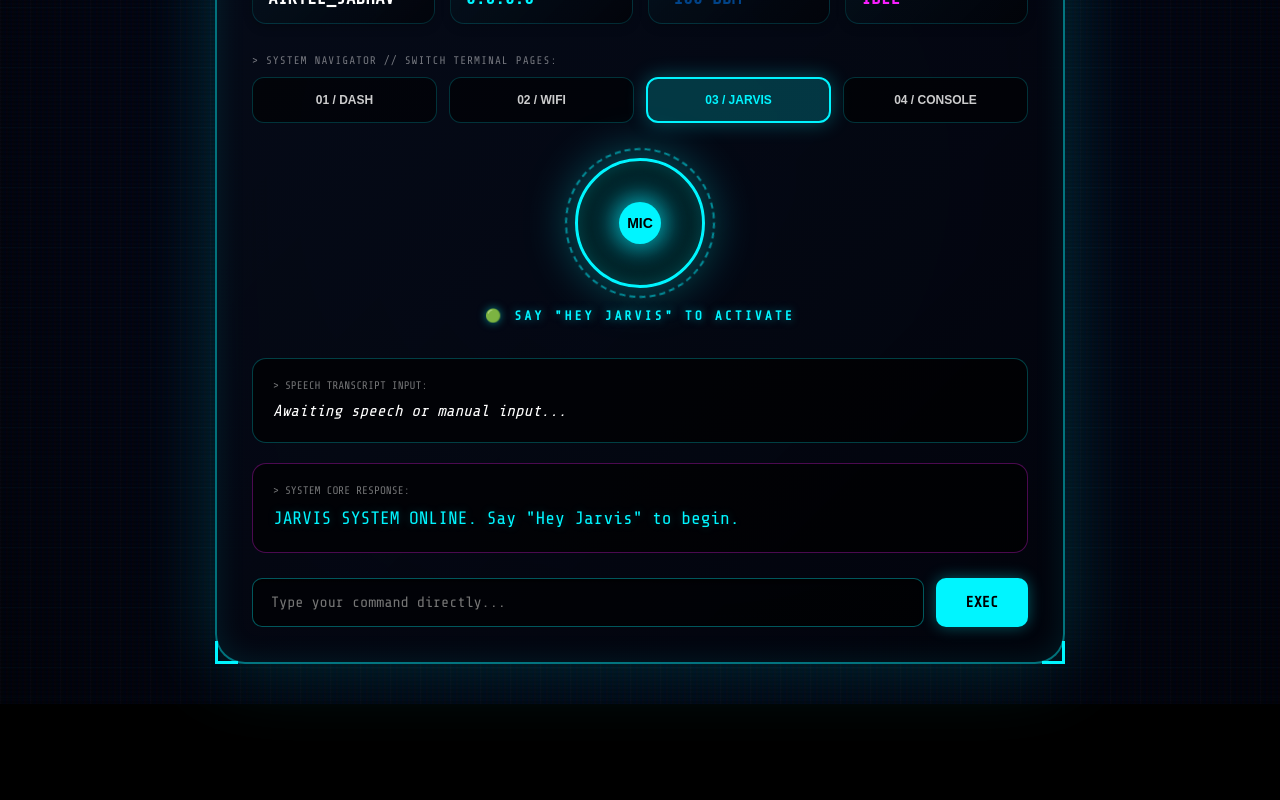
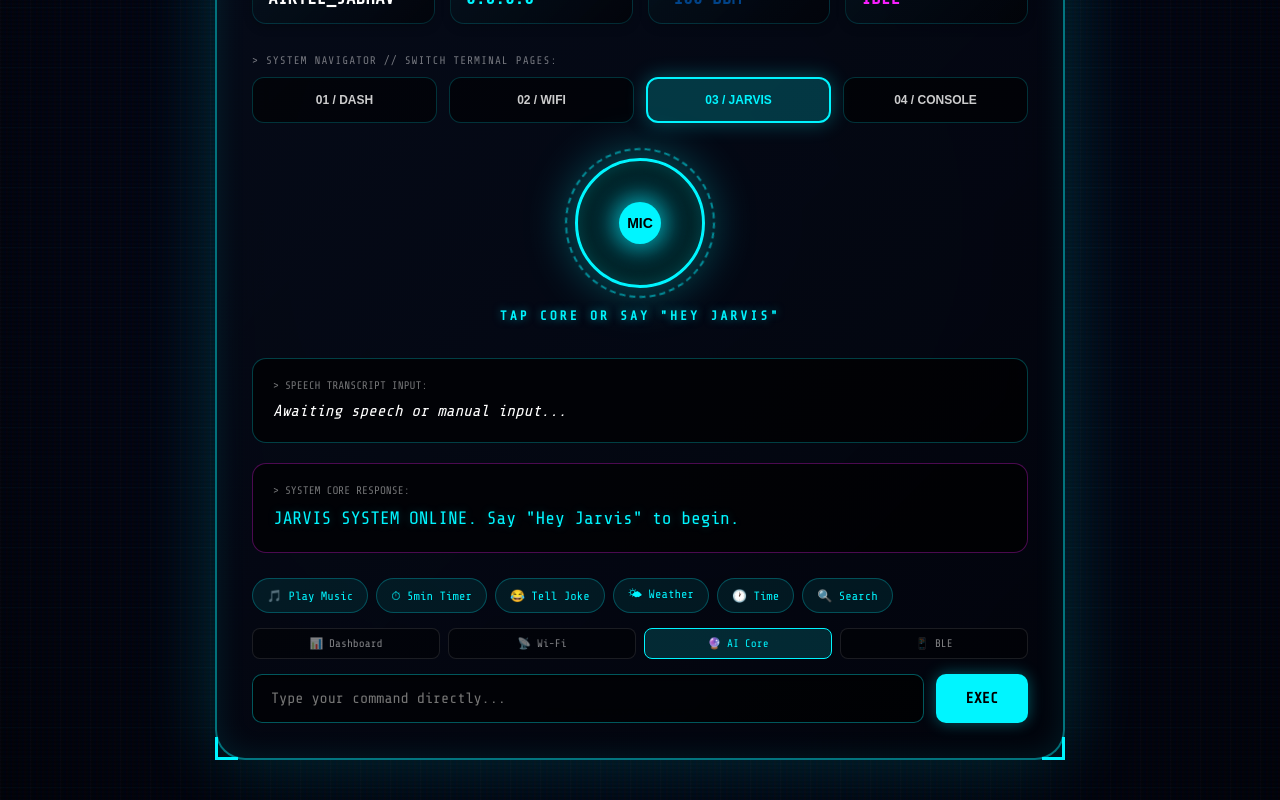
Before and after one commit to birdhut69/jarvis-cyberdeck, a Next.js app in the folder web_app/: page / in a window 1280 px wide. Shown: the part 353-1153 px from the top of the page. Before the commit the page ends 1057 px from the top, so only its background shows below. Built offline with nearby package versions, Linux system fonts and the light colour scheme.

Commit message:
Fix wake word: single continuous recognition, add quick actions, TFT page nav, chat history

```diff
--- a/web_app/app/page.js
+++ b/web_app/app/page.js
@@ -9,14 +9,16 @@
   const [isListening, setIsListening] = useState(false);
   const [textModeInput, setTextModeInput] = useState('');
   const [wakeWordActive, setWakeWordActive] = useState(false);
-  const wakeRecRef = useRef(null);
+  const [chatHistory, setChatHistory] = useState([]);
   const pendingActionRef = useRef(null);
+  const isProcessingRef = useRef(false);
+  const wakeDetectedRef = useRef(false);
 
   // Wi-Fi Sync Telemetry
   const [espIP, setEspIP] = useState('0.0.0.0');
   const [espRSSI, setEspRSSI] = useState('Offline');
   const [espState, setEspState] = useState('Idle');
-  const [currentPage, setCurrentPage] = useState(2); // Jarvis AI Page
+  const [currentPage, setCurrentPage] = useState(2);
 
   // Web Bluetooth (BLE) State
   const [bleDevice, setBleDevice] = useState(null);
@@ -49,139 +51,125 @@
         audioCtxRef.current = new (window.AudioContext || window.webkitAudioContext)();
       }
       const ctx = audioCtxRef.current;
-      if (ctx.state === 'suspended') {
-        ctx.resume();
-      }
-
+      if (ctx.state === 'suspended') ctx.resume();
       const osc = ctx.createOscillator();
       const gain = ctx.createGain();
       osc.connect(gain);
       gain.connect(ctx.destination);
-
       const now = ctx.currentTime;
-
       if (type === 'click') {
-        osc.type = 'sine';
-        osc.frequency.setValueAtTime(1200, now);
+        osc.type = 'sine'; osc.frequency.setValueAtTime(1200, now);
         osc.frequency.exponentialRampToValueAtTime(600, now + 0.08);
-        gain.gain.setValueAtTime(0.08, now);
-        gain.gain.exponentialRampToValueAtTime(0.001, now + 0.08);
-        osc.start(now);
-        osc.stop(now + 0.08);
+        gain.gain.setValueAtTime(0.08, now); gain.gain.exponentialRampToValueAtTime(0.001, now + 0.08);
+        osc.start(now); osc.stop(now + 0.08);
+      } else if (type === 'boot') {
+        osc.type = 'triangle'; osc.frequency.setValueAtTime(150, now);
+        osc.frequency.exponentialRampToValueAtTime(600, now + 0.35);
+        gain.gain.setValueAtTime(0.12, now); gain.gain.exponentialRampToValueAtTime(0.001, now + 0.35);
+        osc.start(now); osc.stop(now + 0.35);
+      } else if (type === 'success') {
+        osc.type = 'sine'; osc.frequency.setValueAtTime(523.25, now);
+        osc.frequency.setValueAtTime(659.25, now + 0.1);
+        gain.gain.setValueAtTime(0.06, now); gain.gain.exponentialRampToValueAtTime(0.001, now + 0.3);
+        osc.start(now); osc.stop(now + 0.3);
+      } else if (type === 'listening') {
+        osc.type = 'sine'; osc.frequency.setValueAtTime(880, now);
+        osc.frequency.exponentialRampToValueAtTime(1200, now + 0.15);
+        gain.gain.setValueAtTime(0.06, now); gain.gain.exponentialRampToValueAtTime(0.001, now + 0.15);
+        osc.start(now); osc.stop(now + 0.15);
       }
-      else if (type === 'boot') {
-        osc.type = 'triangle';
-        osc.frequency.setValueAtTime(150, now);
-        osc.frequency.exponentialRampToValueAtTime(600, now + 0.35);
-        gain.gain.setValueAtTime(0.12, now);
-        gain.gain.exponentialRampToValueAtTime(0.001, now + 0.35);
-        osc.start(now);
-        osc.stop(now + 0.35);
-      }
-      else if (type === 'success') {
-        // Futuristic double chime
-        osc.type = 'sine';
-        osc.frequency.setValueAtTime(523.25, now); // C5
-        osc.frequency.setValueAtTime(659.25, now + 0.1); // E5
-        gain.gain.setValueAtTime(0.06, now);
-        gain.gain.setValueAtTime(0.06, now + 0.1);
-        gain.gain.exponentialRampToValueAtTime(0.001, now + 0.3);
-        osc.start(now);
-        osc.stop(now + 0.3);
-      }
-      else if (type === 'listening') {
-        osc.type = 'sine';
-        osc.frequency.setValueAtTime(880, now); // A5
-        osc.frequency.exponentialRampToValueAtTime(1200, now + 0.15);
-        gain.gain.setValueAtTime(0.06, now);
-        gain.gain.exponentialRampToValueAtTime(0.001, now + 0.15);
-        osc.start(now);
-        osc.stop(now + 0.15);
-      }
-    } catch (e) {
-      console.warn("AudioContext block:", e);
-    }
+    } catch (e) {}
   };
 
-  // ── Speech Engines & Wake Word ─────────────────────────────────
+  // ── Single Continuous Speech Recognition (Wake Word + Command) ──
   useEffect(() => {
     playSoundEffect('boot');
 
     if (typeof window !== 'undefined') {
-      const SpeechRecognition = window.SpeechRecognition || window.webkitSpeechRecognition;
-      if (SpeechRecognition) {
-        // Command recognition (single shot for actual commands)
-        const rec = new SpeechRecognition();
-        rec.continuous = false;
+      const SR = window.SpeechRecognition || window.webkitSpeechRecognition;
+      if (SR) {
+        const rec = new SR();
+        rec.continuous = true;
         rec.interimResults = false;
         rec.lang = 'en-US';
 
         rec.onstart = () => {
-          setIsListening(true);
-          updateServerStatus('thinking', 'JARVIS CORE PROCESSING...');
+          setWakeWordActive(true);
         };
-        rec.onresult = async (event) => {
-          const text = event.results[0][0].transcript;
-          setTranscript(text);
-          await handleSendToGemini(text);
+
+        rec.onresult = (event) => {
+          // Get the latest final result
+          const last = event.results[event.results.length - 1];
+          if (!last.isFinal) return;
+          const text = last[0].transcript.trim().toLowerCase();
+
+          // Skip if already processing a command
+          if (isProcessingRef.current) return;
+
+          // Check for wake word
+          const hasWake = text.includes('jarvis') || text.includes('jarwis') || text.includes('jarves');
+
+          if (hasWake) {
+            // Strip wake word to get the command
+            let command = text
+              .replace(/hey\s*jarvis/gi, '')
+              .replace(/jarvis/gi, '')
+              .replace(/jarwis/gi, '')
+              .replace(/jarves/gi, '')
+              .trim();
+
+            if (command.length > 2) {
+              // Wake word + command in one sentence: "Hey Jarvis play some music"
+              playSoundEffect('listening');
+              isProcessingRef.current = true;
+              setIsListening(true);
+              setTranscript(command);
+              handleSendToGemini(command);
+            } else {
+              // Just "Hey Jarvis" — acknowledge and wait for next utterance
+              playSoundEffect('listening');
+              wakeDetectedRef.current = true;
+              setIsListening(true);
+              setJarvisResponse('Yes Sir, I am listening...');
+              updateServerStatus('thinking', 'AWAITING COMMAND...');
+            }
+          } else if (wakeDetectedRef.current) {
+            // This is the follow-up command after "Hey Jarvis"
+            wakeDetectedRef.current = false;
+            isProcessingRef.current = true;
+            setTranscript(text);
+            handleSendToGemini(text);
+          }
+          // If no wake word and not in wake mode, ignore (passive)
         };
-        rec.onerror = () => {
-          setIsListening(false);
-          updateServerStatus('idle', 'MIC TIMEOUT');
-          startWakeWordListener();
-        };
-        rec.onend = () => {
-          setIsListening(false);
-          // Resume wake word listening after command is done
-          setTimeout(() => startWakeWordListener(), 2000);
-        };
-        recognitionRef.current = rec;
 
-        // Wake word listener (continuous, always listening for "hey jarvis")
-        const wakeRec = new SpeechRecognition();
-        wakeRec.continuous = true;
-        wakeRec.interimResults = true;
-        wakeRec.lang = 'en-US';
-
-        wakeRec.onresult = (event) => {
-          for (let i = event.resultIndex; i < event.results.length; i++) {
-            const t = event.results[i][0].transcript.toLowerCase();
-            if (t.includes('jarvis') || t.includes('jarwis') || t.includes('jarves')) {
-              // Wake word detected! Stop wake listener and start command mode
-              try { wakeRec.stop(); } catch(e) {}
-              setWakeWordActive(false);
-              playSoundEffect('listening');
-              speakResponse('Yes Sir, I am listening.');
-              // Start command recognition after brief pause
-              setTimeout(() => {
-                try { recognitionRef.current?.start(); } catch(e) {}
-              }, 1800);
-              return;
-            }
+        rec.onerror = (e) => {
+          if (e.error !== 'no-speech' && e.error !== 'aborted') {
+            console.warn('Speech error:', e.error);
           }
         };
-        wakeRec.onerror = () => {
+
+        rec.onend = () => {
           setWakeWordActive(false);
-          setTimeout(() => startWakeWordListener(), 1000);
+          // Always restart unless we're processing
+          setTimeout(() => {
+            if (!isProcessingRef.current) {
+              try { rec.start(); } catch(e) {}
+            }
+          }, 300);
         };
-        wakeRec.onend = () => {
-          setWakeWordActive(false);
-          // Auto restart wake listener if not in command mode
-          if (!isListening) {
-            setTimeout(() => startWakeWordListener(), 500);
-          }
-        };
-        wakeRecRef.current = wakeRec;
 
-        // Start wake word listening immediately
-        setTimeout(() => startWakeWordListener(), 1500);
+        recognitionRef.current = rec;
+        // Start listening after a short delay
+        setTimeout(() => {
+          try { rec.start(); } catch(e) {}
+        }, 1500);
       }
       synthRef.current = window.speechSynthesis;
-      // Preload voices
       synthRef.current.getVoices();
+      window.speechSynthesis.onvoiceschanged = () => synthRef.current.getVoices();
     }
 
-    // Dynamic Cloud Sync telemetries
     const interval = setInterval(async () => {
       try {
         const res = await fetch('/api/status');
@@ -198,20 +186,9 @@
     return () => {
       clearInterval(interval);
       if (animationRef.current) cancelAnimationFrame(animationRef.current);
-      try { wakeRecRef.current?.stop(); } catch(e) {}
+      try { recognitionRef.current?.stop(); } catch(e) {}
     };
   }, []);
-
-  const startWakeWordListener = () => {
-    if (isListening) return;
-    if (synthRef.current?.speaking) return;
-    try {
-      wakeRecRef.current?.start();
-      setWakeWordActive(true);
-    } catch(e) {
-      // Already running or blocked
-    }
-  };
 
   // ── Vector Audio Spectrogram Renderer ────────────────────────
   const initCanvasSpectrogram = () => {
@@ -379,13 +356,13 @@
     if (synthRef.current && synthRef.current.speaking) {
       synthRef.current.cancel();
     }
-    if (recognitionRef.current) {
-      try {
-        recognitionRef.current.start();
-      } catch (e) {
-        recognitionRef.current.stop();
-      }
-    }
+    // For manual button press: set wake detected so next utterance becomes command
+    wakeDetectedRef.current = true;
+    setIsListening(true);
+    setJarvisResponse('Yes Sir, I am listening...');
+    updateServerStatus('thinking', 'AWAITING COMMAND...');
+    // Make sure recognition is running
+    try { recognitionRef.current?.start(); } catch(e) {}
   };
 
   // ── Action Dispatcher ─────────────────────────────────────────
@@ -438,6 +415,7 @@
   const handleSendToGemini = async (promptText) => {
     updateServerStatus('thinking', 'JARVIS CORE PROCESSING...');
     setJarvisResponse('Analyzing neural pathways...');
+    setChatHistory(prev => [...prev, { role: 'user', text: promptText }]);
 
     try {
       const res = await fetch('/api/chat', {
@@ -449,8 +427,8 @@
 
       if (data.response) {
         setJarvisResponse(data.response);
+        setChatHistory(prev => [...prev, { role: 'jarvis', text: data.response }]);
         speakResponse(data.response);
-        // Execute any action returned by Gemini
         if (data.action && data.action !== 'none') {
           executeAction(data.action, data.data);
         }
@@ -460,6 +438,9 @@
     } catch (err) {
       setJarvisResponse(`Neural Error: ${err.message}`);
       updateServerStatus('idle', 'JARVIS STANDBY');
+      isProcessingRef.current = false;
+      setIsListening(false);
+      try { recognitionRef.current?.start(); } catch(e) {}
     }
   };
 
@@ -520,6 +501,13 @@
     utterance.onend = () => {
       updateServerStatus('idle', 'JARVIS STANDBY');
       playSoundEffect('success');
+      isProcessingRef.current = false;
+      setIsListening(false);
+      wakeDetectedRef.current = false;
+      // Restart continuous recognition after speaking
+      setTimeout(() => {
+        try { recognitionRef.current?.start(); } catch(e) {}
+      }, 500);
     };
 
     synthRef.current.speak(utterance);
@@ -809,6 +797,69 @@
           </div>
         </div>
 
+        {/* Quick Action Buttons */}
+        <div style={{ display: 'flex', flexWrap: 'wrap', gap: '8px', marginBottom: '15px' }}>
+          {[
+            { label: '🎵 Play Music', cmd: 'Play some lofi hip hop beats' },
+            { label: '⏱ 5min Timer', cmd: 'Set a timer for 5 minutes' },
+            { label: '😂 Tell Joke', cmd: 'Tell me a funny joke' },
+            { label: '🌤 Weather', cmd: 'What is the weather in Pune?' },
+            { label: '🕐 Time', cmd: 'What time is it right now?' },
+            { label: '🔍 Search', cmd: 'Search for latest tech news' },
+          ].map((btn, i) => (
+            <button key={i} onClick={() => { setTranscript(btn.cmd); handleSendToGemini(btn.cmd); }} style={{
+              background: 'rgba(0,245,255,0.08)', border: '1px solid rgba(0,245,255,0.25)',
+              borderRadius: '20px', padding: '6px 14px', color: '#00f5ff', fontSize: '12px',
+              cursor: 'pointer', fontFamily: "'Share Tech Mono', monospace", transition: 'all 0.2s',
+              whiteSpace: 'nowrap'
+            }}
+            onMouseEnter={e => { e.target.style.background = 'rgba(0,245,255,0.2)'; e.target.style.borderColor = '#00f5ff'; }}
+            onMouseLeave={e => { e.target.style.background = 'rgba(0,245,255,0.08)'; e.target.style.borderColor = 'rgba(0,245,255,0.25)'; }}
+            >{btn.label}</button>
+          ))}
+        </div>
+
+        {/* TFT Page Navigation */}
+        <div style={{ display: 'flex', gap: '8px', marginBottom: '15px' }}>
+          {['📊 Dashboard', '📡 Wi-Fi', '🔮 AI Core', '📱 BLE'].map((label, idx) => (
+            <button key={idx} onClick={() => handlePageSwitch(idx)} style={{
+              flex: 1, padding: '8px 4px', fontSize: '11px', cursor: 'pointer',
+              fontFamily: "'Share Tech Mono', monospace",
+              background: currentPage === idx ? 'rgba(0,245,255,0.15)' : 'rgba(0,0,0,0.4)',
+              border: currentPage === idx ? '1px solid #00f5ff' : '1px solid rgba(255,255,255,0.1)',
+              borderRadius: '8px',
+              color: currentPage === idx ? '#00f5ff' : 'rgba(255,255,255,0.5)',
+              transition: 'all 0.2s'
+            }}>{label}</button>
+          ))}
+        </div>
+
+        {/* Chat History */}
+        {chatHistory.length > 0 && (
+          <div style={{
+            background: 'rgba(0,0,0,0.5)', border: '1px solid rgba(255,255,255,0.1)',
+            borderRadius: '12px', padding: '12px', marginBottom: '15px',
+            maxHeight: '200px', overflowY: 'auto'
+          }}>
+            <span style={{ fontSize: '10px', color: 'rgba(255,255,255,0.35)', letterSpacing: '1px' }}>
+              CONVERSATION LOG ({chatHistory.length} messages)
+            </span>
+            {chatHistory.slice(-10).map((msg, i) => (
+              <div key={i} style={{
+                padding: '6px 0', borderBottom: '1px solid rgba(255,255,255,0.05)',
+                fontSize: '13px', lineHeight: '1.4'
+              }}>
+                <span style={{ color: msg.role === 'user' ? '#f81fff' : '#00f5ff', fontSize: '10px' }}>
+                  {msg.role === 'user' ? '> YOU: ' : '> JARVIS: '}
+                </span>
+                <span style={{ color: msg.role === 'user' ? 'rgba(255,255,255,0.7)' : '#00f5ff' }}>
+                  {msg.text}
+                </span>
+              </div>
+            ))}
+          </div>
+        )}
+
         {/* Exec Input Form */}
         <form onSubmit={handleTextSubmit} style={{ display: 'flex', gap: '12px', marginBottom: bleConnected ? '25px' : '0px' }}>
           <input
```
